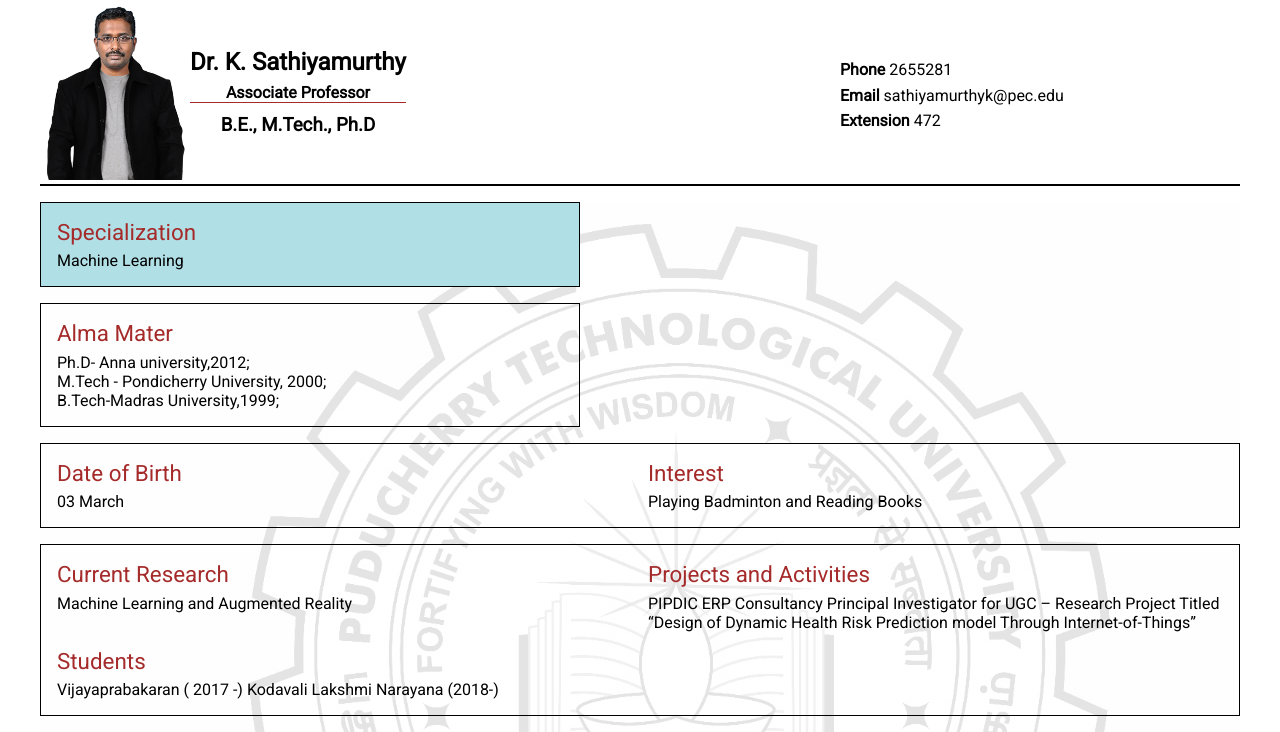
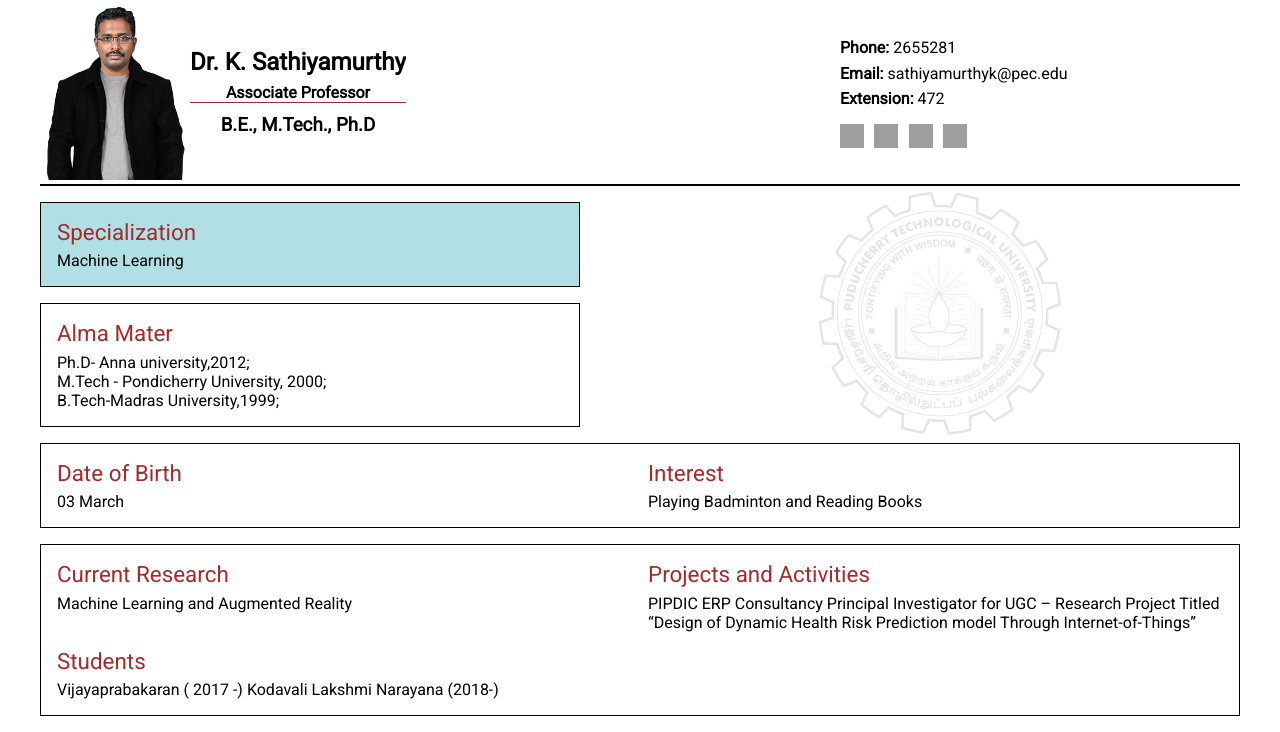
Before and after one commit to Ravi310/IndividualFacPage, a plain HTML site: page index.html in a window 1280 px wide. Shown: the top 732 px of the page. Drawn offline with Linux system fonts and the light colour scheme; grey boxes are pictures that could not be loaded.

Commit message:
Added watermark

```diff
--- a/index.html
+++ b/index.html
@@ -29,15 +29,15 @@
             <div class="profile__right">
                 <div class="contact">
                     <ul class="phone">
-                        <li><strong>Phone</strong> 2655281</li>
-                        <li><strong> Email</strong> sathiyamurthyk@pec.edu</li>
-                        <li><strong>Extension</strong> 472</li>
+                        <li><strong>Phone:</strong> 2655281</li>
+                        <li><strong> Email:</strong> sathiyamurthyk@pec.edu</li>
+                        <li><strong>Extension:</strong> 472</li>
                     </ul>
                     <ul class="social-media">
-                        <!-- <a href=""><img src="https://cms.pec.edu/img/linkedin-brands.svg " alt=""></a>
+                        <a href=""><img src="https://cms.pec.edu/img/linkedin-brands.svg " alt=""></a>
                         <a href=""><img src="https://cms.pec.edu/img/facebook-square-brands.svg " alt=""></a>
                         <a href=""><img src="https://cms.pec.edu/img/twitter-brands.svg" alt=""></a>
-                        <a href=""><img src="https://cms.pec.edu/img/globe-solid.svg" alt=""></a> -->
+                        <a href=""><img src="https://cms.pec.edu/img/globe-solid.svg" alt=""></a>
                     </ul>
                 </div>
             </div>
--- a/style.css
+++ b/style.css
@@ -4,6 +4,7 @@
     margin: 0;
     padding: 0;
     box-sizing: border-box;
+    overflow-x: hidden;
 }
 
 body{
@@ -88,13 +89,14 @@ body{
     background: url(water-logo.jpeg) no-repeat  ;
     content: "";
     position: absolute;
-    /* top: 20%; */
-    /* left: 20%; */
+    top: 0%;
+    left: 60%;
     /* transform: translate(-50%,-50%); */
     width: 100%;
     height: 100%;
     z-index: -1;
     opacity: 0.1;
+    background-size: 30%;
 }
 
 .single-faculty__container .single-faculty__intro .grid-container span{
@@ -191,3 +193,14 @@ body{
          width: 100%;
 }
   }
+
+   @media screen and (max-width: 800px) {
+    .single-faculty__container .single-faculty__intro::before{
+        left: 51%;
+    }
+  }
+
+   /* @media screen and (max-width: 630px) {
+    .single-faculty__container .single-faculty__intro::before{
+        left: 51%;
+    }  */
```
